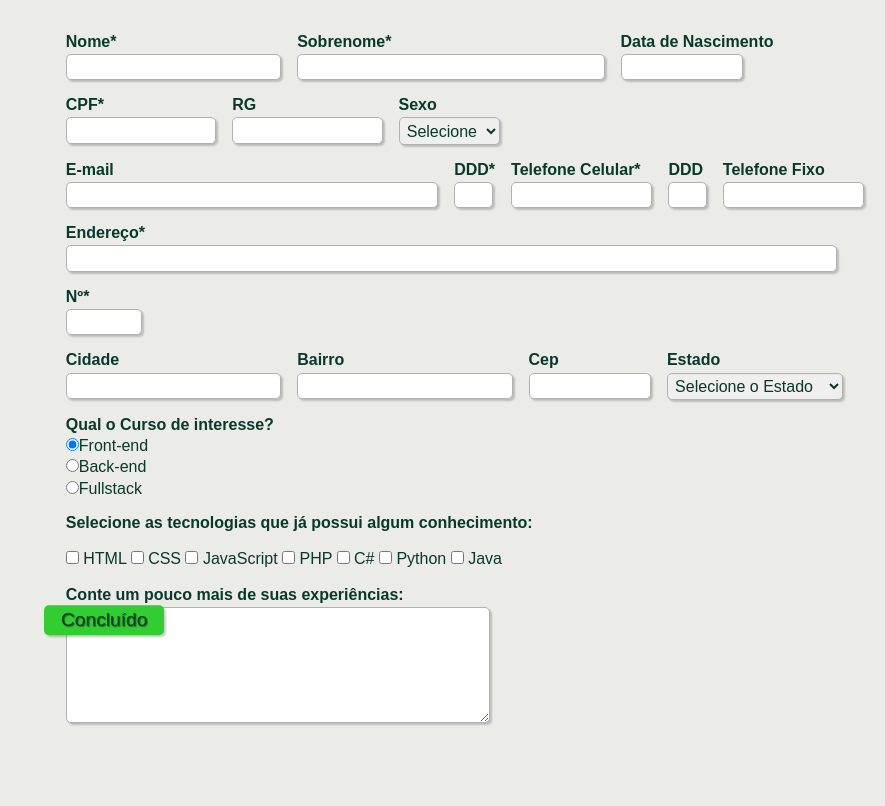
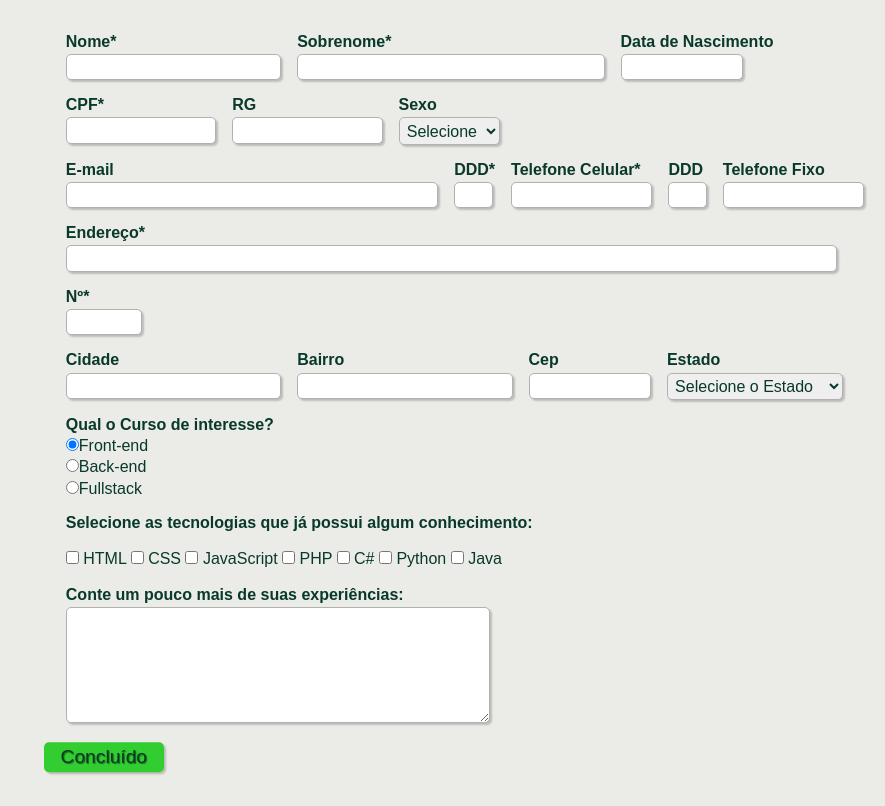
Before and after one commit to karinasrib/formulario, a plain HTML site: page index.html in a window 1280 px wide. Shown: the part 84-890 px from the top of the page, without its empty margins (395-1280 px from the left). Before the commit the page ends 841 px from the top, so only its background shows below. Drawn offline with Linux system fonts and the light colour scheme.

Commit message:
atualização do css

```diff
--- a/formulario.css
+++ b/formulario.css
@@ -91,6 +91,7 @@ fieldset.grupo .campo {
 /* Elemento de classe "campo" com tag <input>, <select> e <textarea> tocas com estado da pseudoclasse "focus"*/
 .campo input:focus, .campo select:focus, .campo textarea:focus {
     background: #e4e5e8;
+    position: relative;
 }
 
 /* Elemento de classe "botao" */
@@ -103,14 +104,14 @@ fieldset.grupo .campo {
     padding: 0.2em 0.6em;
     box-shadow: 2px 2px 2px rgba(0,0,0,0.2);
     text-shadow: 1px 1px 1px rgba(0,0,0,0.5);
-    position: absolute;
+    position: sticky;
     width: 100%;
     min-width: 50px;
-   max-width: 120px;
+    max-width: 120px;
     top: 88%;
     left: 39%;
     margin-right: -50%;
-    transform: translate(-50%, -50%)
+    transform: translate(-50%, -50%);
 }
 
 /* Elemento de classe "botao" com o estado da pseudoclasse "hover" */
```
